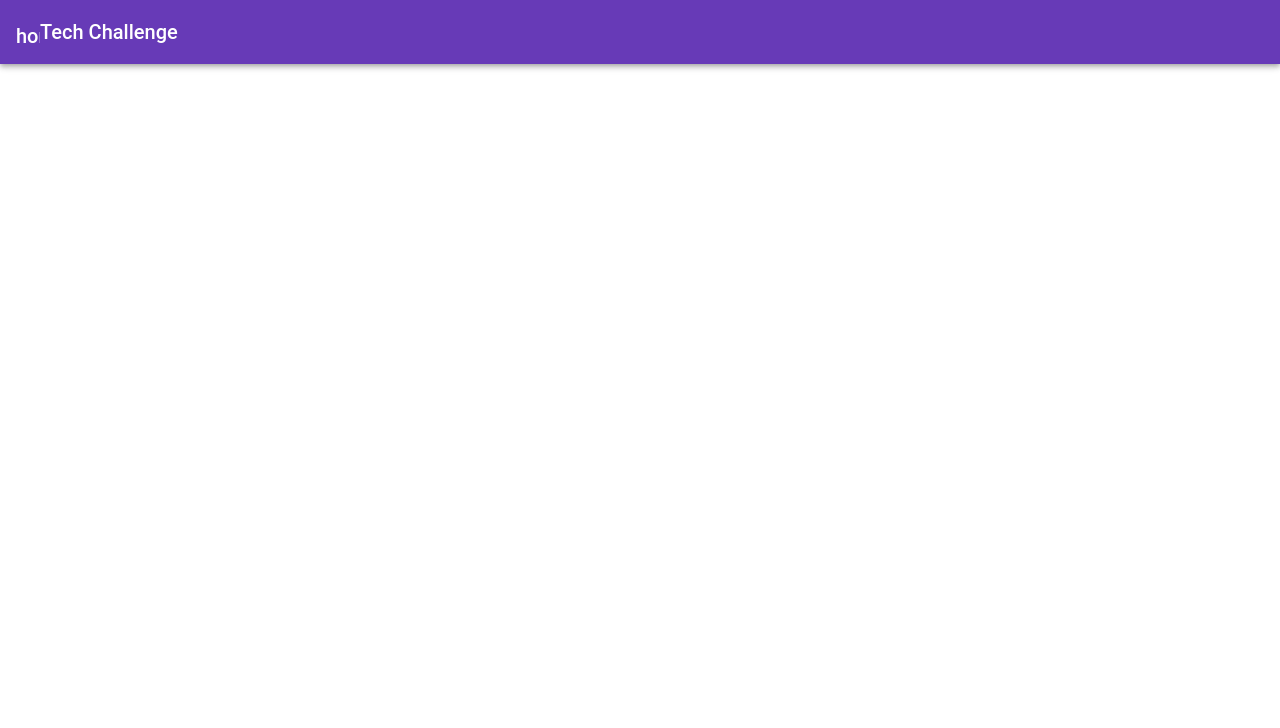
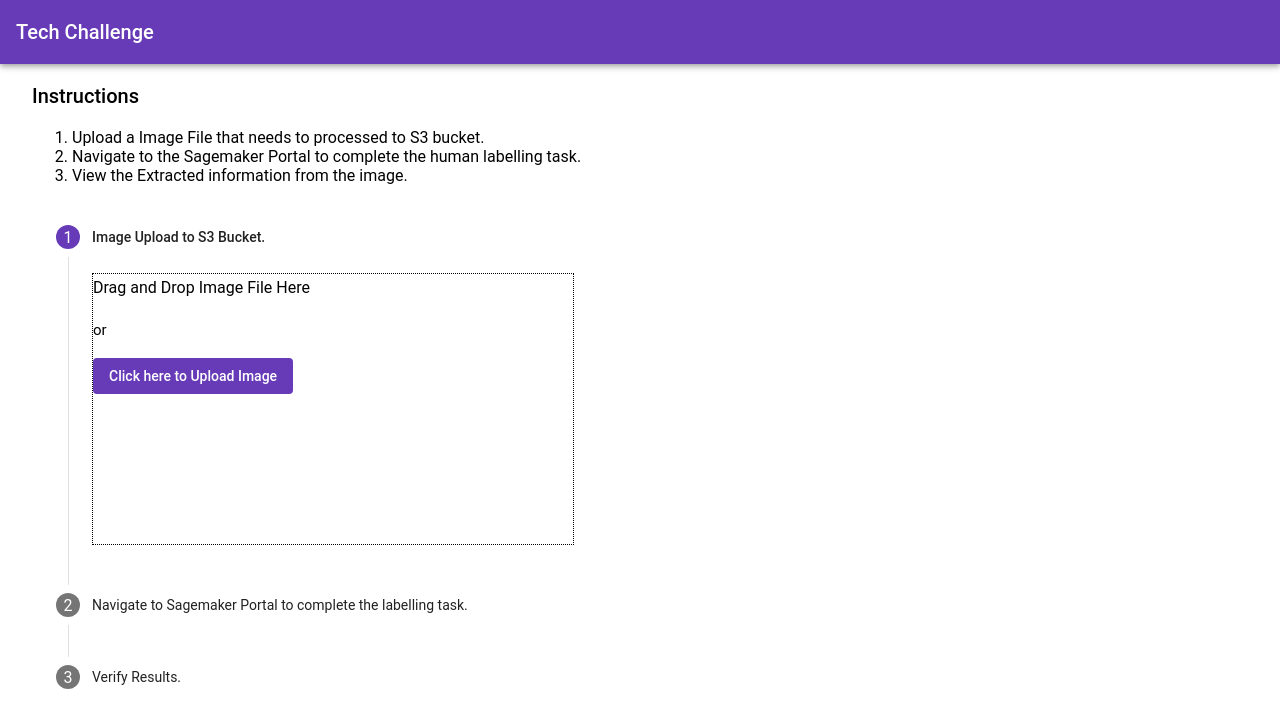
Before and after one commit to gokulsadanandam/techchallenge-capgemini, an Angular app: page / in a window 1280 px wide. Shown: the top 728 px of the page. Built offline with nearby package versions, Linux system fonts and the light colour scheme.

Commit message:
3 files modified

```diff
--- a/src/app/app.component.css
+++ b/src/app/app.component.css
@@ -5,3 +5,14 @@ p {
 .flex-auto {
   flex: 1 auto;
 }
+
+.container {
+  padding: 0.5rem 1rem;
+  margin: 0.5rem 1rem;
+}
+
+.image-uploader {
+  max-width: 480px;
+  min-height: 270px;
+  border: 1px dotted;
+}
--- a/src/app/app.component.html
+++ b/src/app/app.component.html
@@ -1,4 +1,43 @@
 <mat-toolbar color="primary" class="mat-elevation-z4 custom-toolbar">
-	<mat-icon>home</mat-icon>
+	<!-- <mat-icon>home</mat-icon> -->
 	<span>Tech Challenge</span>
 </mat-toolbar>
+
+<div class="container">
+	<div class="mat-title">Instructions</div>
+	<ol>
+		<li>
+			Upload a Image File that needs to processed to S3 bucket.
+		</li>
+		<li>
+			Navigate to the Sagemaker Portal to complete the human labelling task.
+		</li>
+		<li>
+			View the Extracted information from the image.
+		</li>
+	</ol>
+
+	<mat-vertical-stepper>
+		<mat-step>
+			<ng-template matStepLabel>
+				Image Upload to S3 Bucket.
+			</ng-template>
+			<div class="image-uploader" cdkDrop>
+				<div class="mat-h3">Drag and Drop Image File Here</div>
+				<div class="mat-h4">or</div>
+				<button mat-flat-button color="primary">Click here to Upload Image</button>
+			</div>
+		</mat-step>
+		<mat-step>
+			<ng-template matStepLabel>
+				Navigate to Sagemaker Portal to complete the labelling task.
+			</ng-template>
+		</mat-step>
+		<mat-step>
+			<ng-template matStepLabel>
+				Verify Results.
+			</ng-template>
+		</mat-step>
+	</mat-vertical-stepper>
+
+</div>
--- a/src/app/app.module.ts
+++ b/src/app/app.module.ts
@@ -1,55 +1,60 @@
-import { NgModule } from '@angular/core';
-import { BrowserModule } from '@angular/platform-browser';
-import { FormsModule } from '@angular/forms';
+import { NgModule } from "@angular/core";
+import { BrowserModule } from "@angular/platform-browser";
+import { FormsModule } from "@angular/forms";
+import { BrowserAnimationsModule } from "@angular/platform-browser/animations";
+import { AppComponent } from "./app.component";
 
-import { AppComponent } from './app.component';
-
-import {PortalModule} from '@angular/cdk/portal';
-import {ScrollingModule} from '@angular/cdk/scrolling';
-import {MatAutocompleteModule} from '@angular/material/autocomplete';
-import {MatBadgeModule} from '@angular/material/badge';
-import {MatBottomSheetModule} from '@angular/material/bottom-sheet';
-import {MatButtonModule} from '@angular/material/button';
-import {MatButtonToggleModule} from '@angular/material/button-toggle';
-import {MatCardModule} from '@angular/material/card';
-import {MatCheckboxModule} from '@angular/material/checkbox';
-import {MatChipsModule} from '@angular/material/chips';
-import {MatStepperModule} from '@angular/material/stepper';
-import {MatDatepickerModule} from '@angular/material/datepicker';
-import {MatDialogModule} from '@angular/material/dialog';
-import {MatDividerModule} from '@angular/material/divider';
-import {MatExpansionModule} from '@angular/material/expansion';
-import {MatGridListModule} from '@angular/material/grid-list';
-import {MatIconModule} from '@angular/material/icon';
-import {MatInputModule} from '@angular/material/input';
-import {MatListModule} from '@angular/material/list';
-import {MatMenuModule} from '@angular/material/menu';
-import {MatNativeDateModule, MatRippleModule} from '@angular/material/core';
-import {MatPaginatorModule} from '@angular/material/paginator';
-import {MatProgressBarModule} from '@angular/material/progress-bar';
-import {MatProgressSpinnerModule} from '@angular/material/progress-spinner';
-import {MatRadioModule} from '@angular/material/radio';
-import {MatSelectModule} from '@angular/material/select';
-import {MatSidenavModule} from '@angular/material/sidenav';
-import {MatSliderModule} from '@angular/material/slider';
-import {MatSlideToggleModule} from '@angular/material/slide-toggle';
-import {MatSnackBarModule} from '@angular/material/snack-bar';
-import {MatSortModule} from '@angular/material/sort';
-import {MatTableModule} from '@angular/material/table';
-import {MatTabsModule} from '@angular/material/tabs';
-import {MatToolbarModule} from '@angular/material/toolbar';
-import {MatTooltipModule} from '@angular/material/tooltip';
-import {MatTreeModule} from '@angular/material/tree';
-import {MAT_FORM_FIELD_DEFAULT_OPTIONS} from '@angular/material/form-field';
+import { PortalModule } from "@angular/cdk/portal";
+import { ScrollingModule } from "@angular/cdk/scrolling";
+import { MatAutocompleteModule } from "@angular/material/autocomplete";
+import { MatBadgeModule } from "@angular/material/badge";
+import { MatBottomSheetModule } from "@angular/material/bottom-sheet";
+import { MatButtonModule } from "@angular/material/button";
+import { MatButtonToggleModule } from "@angular/material/button-toggle";
+import { MatCardModule } from "@angular/material/card";
+import { MatCheckboxModule } from "@angular/material/checkbox";
+import { MatChipsModule } from "@angular/material/chips";
+import { MatStepperModule } from "@angular/material/stepper";
+import { MatDatepickerModule } from "@angular/material/datepicker";
+import { MatDialogModule } from "@angular/material/dialog";
+import { MatDividerModule } from "@angular/material/divider";
+import { MatExpansionModule } from "@angular/material/expansion";
+import { MatGridListModule } from "@angular/material/grid-list";
+import { MatIconModule } from "@angular/material/icon";
+import { MatInputModule } from "@angular/material/input";
+import { MatListModule } from "@angular/material/list";
+import { MatMenuModule } from "@angular/material/menu";
+import { MatNativeDateModule, MatRippleModule } from "@angular/material/core";
+import { MatPaginatorModule } from "@angular/material/paginator";
+import { MatProgressBarModule } from "@angular/material/progress-bar";
+import { MatProgressSpinnerModule } from "@angular/material/progress-spinner";
+import { MatRadioModule } from "@angular/material/radio";
+import { MatSelectModule } from "@angular/material/select";
+import { MatSidenavModule } from "@angular/material/sidenav";
+import { MatSliderModule } from "@angular/material/slider";
+import { MatSlideToggleModule } from "@angular/material/slide-toggle";
+import { MatSnackBarModule } from "@angular/material/snack-bar";
+import { MatSortModule } from "@angular/material/sort";
+import { MatTableModule } from "@angular/material/table";
+import { MatTabsModule } from "@angular/material/tabs";
+import { MatToolbarModule } from "@angular/material/toolbar";
+import { MatTooltipModule } from "@angular/material/tooltip";
+import { MatTreeModule } from "@angular/material/tree";
+import { MAT_FORM_FIELD_DEFAULT_OPTIONS } from "@angular/material/form-field";
 
 @NgModule({
-  declarations: [ AppComponent ],
-  bootstrap:    [ AppComponent ],
+  declarations: [AppComponent],
+  bootstrap: [AppComponent],
   providers: [
-    { provide: MAT_FORM_FIELD_DEFAULT_OPTIONS, useValue: { appearance: 'fill' } },
+    {
+      provide: MAT_FORM_FIELD_DEFAULT_OPTIONS,
+      useValue: { appearance: "fill" }
+    }
   ],
   imports: [
-    BrowserModule, FormsModule,
+    BrowserModule,
+    FormsModule,
+    BrowserAnimationsModule,
     MatAutocompleteModule,
     MatBadgeModule,
     MatBottomSheetModule,
@@ -86,6 +91,7 @@ import {MAT_FORM_FIELD_DEFAULT_OPTIONS} from '@angular/material/form-field';
     MatTooltipModule,
     MatTreeModule,
     PortalModule,
-    ScrollingModule,]
+    ScrollingModule
+  ]
 })
-export class AppModule { }
+export class AppModule {}
```
